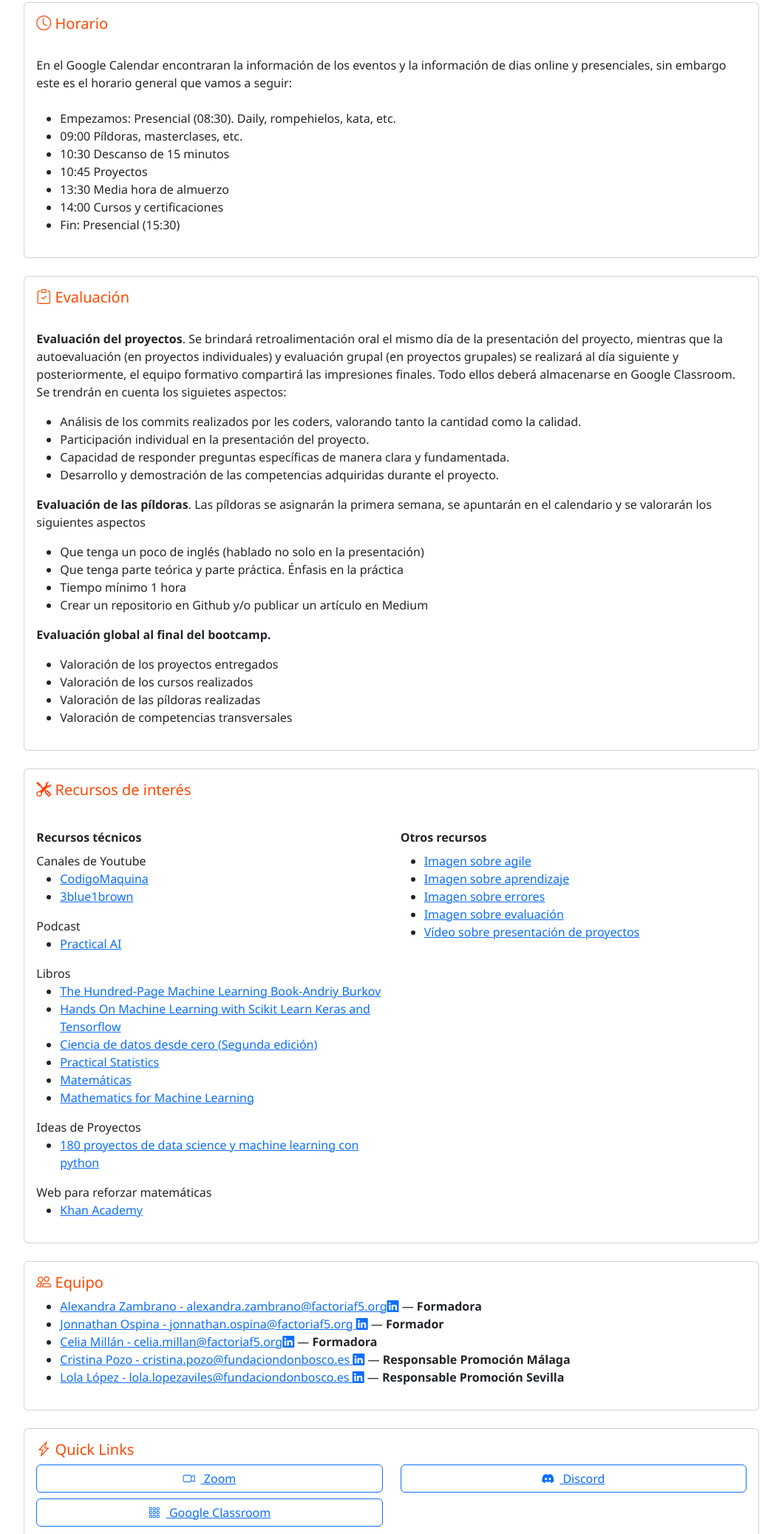
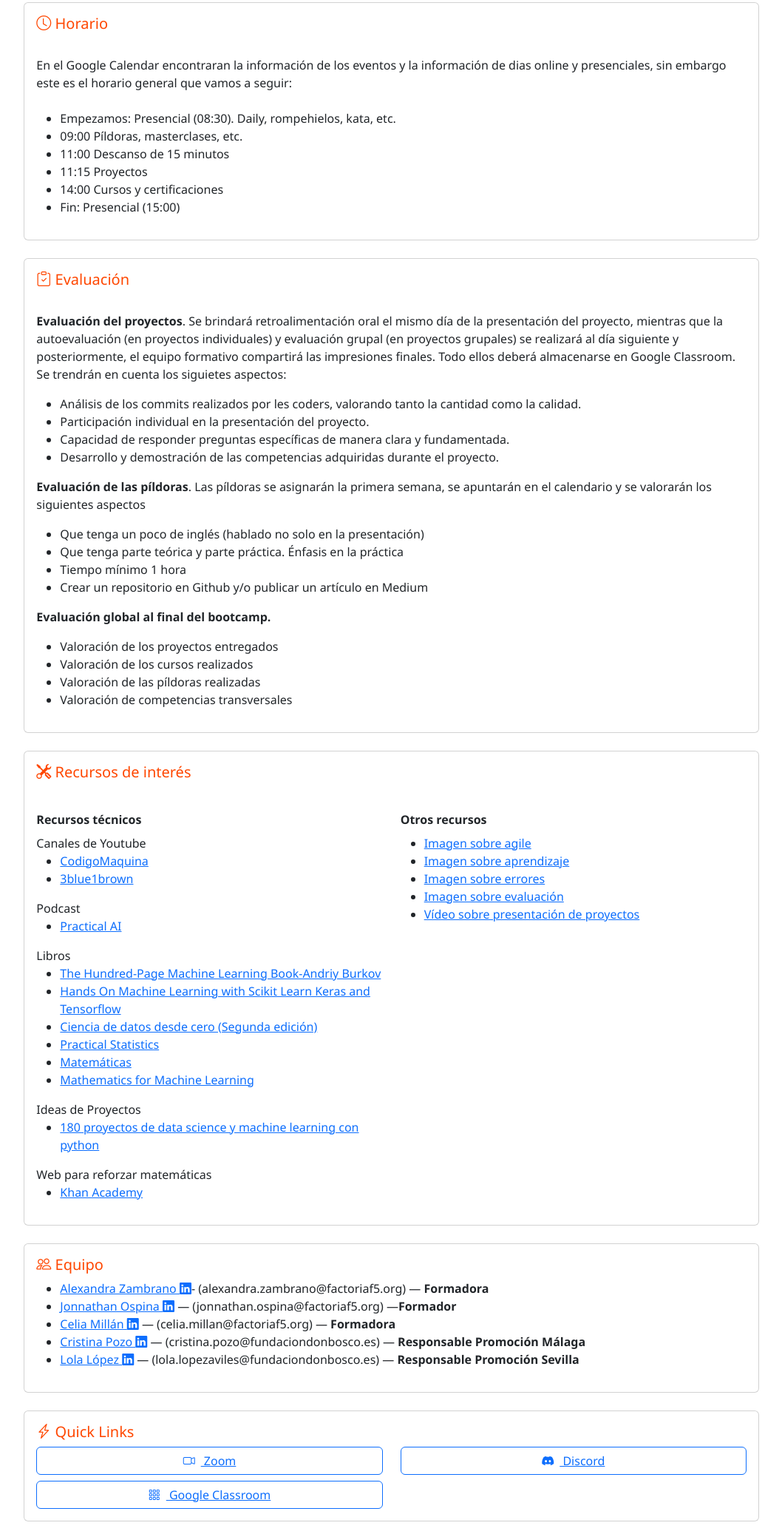
Before and after one commit to Factoria-F5-madrid/Roadmap-Data-Analyst-P1, a plain HTML site: page index.html in a window 1280 px wide. Shown: the part 3479-5553 px from the top of the page at 74% size, without its empty margins (217-1275 px from the left). Drawn offline with nearby package versions, Linux system fonts and the light colour scheme.

Commit message:
fix: mails correction

```diff
--- a/index.html
+++ b/index.html
@@ -129,11 +129,10 @@
                                         <ul>
                                             <li>Empezamos: Presencial (08:30). Daily, rompehielos, kata, etc.</li>
                                             <li>09:00 Píldoras, masterclases, etc.</li>
-                                            <li>10:30 Descanso de 15 minutos</li>
-                                            <li>10:45 Proyectos</li>
-                                            <li>13:30 Media hora de almuerzo</li>
+                                            <li>11:00 Descanso de 15 minutos</li>
+                                            <li>11:15 Proyectos</li>
                                             <li>14:00 Cursos y certificaciones</li>
-                                            <li>Fin: Presencial (15:30)</li>
+                                            <li>Fin: Presencial (15:00)</li>
                                         </ul>
                                     </div>
                                 </div>
@@ -270,11 +269,11 @@
                                         <i class="bi bi-people"></i> Equipo
                                     </h5>
                                     <ul>
-                                        <li><a href="https://www.linkedin.com/in/alexandra-zambrano-614309285/" target="_blank" rel="noopener noreferrer">Alexandra Zambrano - alexandra.zambrano@factoriaf5.org<i class="bi bi-linkedin"></i></a> — <strong>Formadora</strong></li>
-                                        <li><a href="https://www.linkedin.com/in/jonnathan-ospina-montalvo-a0416a64/" target="_blank" rel="noopener noreferrer">Jonnathan Ospina - jonnathan.ospina@factoriaf5.org <i class="bi bi-linkedin"></i></a> — <strong>Formador</strong></li>
-                                        <li><a href="https://www.linkedin.com/in/celia-mill%C3%A1n-15465184/" target="_blank" rel="noopener noreferrer">Celia Millán - celia.millan@factoriaf5.org<i class="bi bi-linkedin"></i></a> — <strong>Formadora</strong></li>
-                                        <li><a href="https://www.linkedin.com/in/cristina-pozo-p%C3%A9rez-25193a163/" target="_blank" rel="noopener noreferrer">Cristina Pozo - cristina.pozo@fundaciondonbosco.es <i class="bi bi-linkedin"></i></a> — <strong>Responsable Promoción Málaga </strong></li>
-                                        <li><a href="https://www.linkedin.com/in/mdolores-lopez-aviles/" target="_blank" rel="noopener noreferrer">Lola López - lola.lopezaviles@fundaciondonbosco.es <i class="bi bi-linkedin"></i></a> — <strong>Responsable Promoción Sevilla</strong></li>
+                                        <li><a href="https://www.linkedin.com/in/alexandra-zambrano-614309285/" target="_blank" rel="noopener noreferrer">Alexandra Zambrano  <i class="bi bi-linkedin"></i></a>- (alexandra.zambrano@factoriaf5.org) — <strong>Formadora</strong></li>
+                                        <li><a href="https://www.linkedin.com/in/jonnathan-ospina-montalvo-a0416a64/" target="_blank" rel="noopener noreferrer">Jonnathan Ospina  <i class="bi bi-linkedin"></i></a> — (jonnathan.ospina@factoriaf5.org) —<strong>Formador</strong></li>
+                                        <li><a href="https://www.linkedin.com/in/celia-mill%C3%A1n-15465184/" target="_blank" rel="noopener noreferrer">Celia Millán  <i class="bi bi-linkedin"></i></a> — (celia.millan@factoriaf5.org) — <strong>Formadora</strong></li>
+                                        <li><a href="https://www.linkedin.com/in/cristina-pozo-p%C3%A9rez-25193a163/" target="_blank" rel="noopener noreferrer">Cristina Pozo  <i class="bi bi-linkedin"></i></a> — (cristina.pozo@fundaciondonbosco.es) — <strong>Responsable Promoción Málaga </strong></li>
+                                        <li><a href="https://www.linkedin.com/in/mdolores-lopez-aviles/" target="_blank" rel="noopener noreferrer">Lola López  <i class="bi bi-linkedin"></i></a> — (lola.lopezaviles@fundaciondonbosco.es) — <strong>Responsable Promoción Sevilla</strong></li>
                                     </ul>
                                 </div>
                             </div>
```
